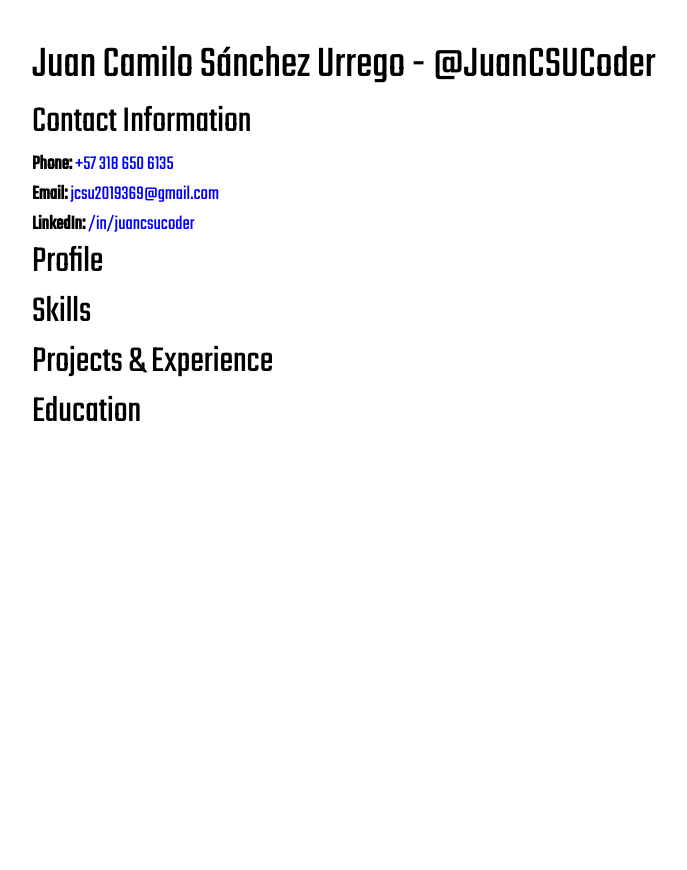
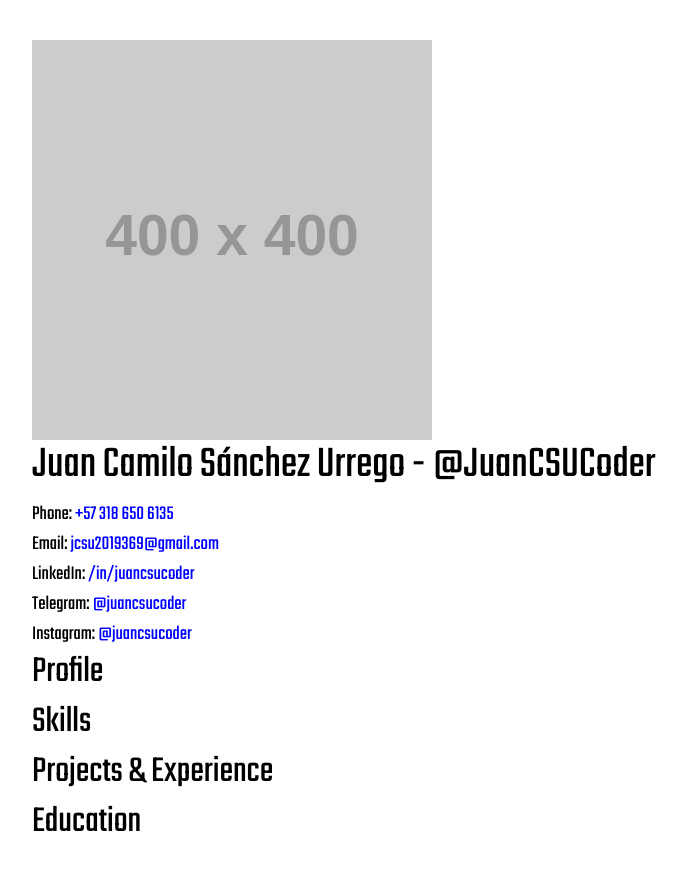
Before and after one commit to JuanCSUCoder/juancsucoder-cv, a Next.js app: page / in a window 1280 px wide. Shown: the top 870 px of the page, without its empty margins (8-695 px from the left). Before the commit the page ends 800 px from the top, so only its background shows below. Built offline with nearby package versions, Linux system fonts and the light colour scheme.

Commit message:
Feat: Adds Placeholder image

```diff
--- /dev/null
+++ b/app/components/custom/TitledElement.tsx
@@ -0,0 +1,13 @@
+import React from "react";
+
+export default function TitledElement({ children, title, href }: {
+    children: React.ReactNode,
+    title: string,
+    href: string
+}) {
+    return (
+      <li>
+        {title}: <a target='_blank' href={href}>{ children }</a>
+      </li>
+    );
+}
--- a/app/page.tsx
+++ b/app/page.tsx
@@ -2,29 +2,37 @@ import Image from 'next/image'
 import Title from '@/components/basic/Title'
 import Subtitle from '@/components/basic/Subtitle'
 import Link from 'next/link'
+import TitledElement from './components/custom/TitledElement';
 
 export default function Home() {
   return (
     <main className="p-8">
-      <Title>Juan Camilo Sánchez Urrego - @JuanCSUCoder</Title>
-      <Subtitle>Contact Information</Subtitle>
+      <div className="flex-row">
+        <Image width={400} height={400} src='https://placehold.co/400' alt='Texto explicativo' />
+        <Title>Juan Camilo Sánchez Urrego - @JuanCSUCoder</Title>
+      </div>
       <ul>
-        <li>
-          <strong>Phone: </strong>
-          <a href="tel:+573186506135">+57 318 650 6135</a>
-        </li>
-        <li>
-          <strong>Email: </strong>
-          <a target="_blank" href="mailto:jcsu2019369@gmail.com">
-            jcsu2019369@gmail.com
-          </a>
-        </li>
-        <li>
-          <strong>LinkedIn: </strong>
-          <a target="_blank" href="https://www.linkedin.com/in/juancsucoder/">
-            /in/juancsucoder
-          </a>
-        </li>
+        <TitledElement title="Phone" href="tel:+573186506135">
+          +57 318 650 6135
+        </TitledElement>
+        <TitledElement title="Email" href="mailto:jcsu2019369@gmail.com">
+          jcsu2019369@gmail.com
+        </TitledElement>
+        <TitledElement
+          title="LinkedIn"
+          href="https://www.linkedin.com/in/juancsucoder/"
+        >
+          /in/juancsucoder
+        </TitledElement>
+        <TitledElement title="Telegram" href="https://t.me/juancsucoder">
+          @juancsucoder
+        </TitledElement>
+        <TitledElement
+          title="Instagram"
+          href="https://www.instagram.com/juancsucoder/"
+        >
+          @juancsucoder
+        </TitledElement>
       </ul>
       <Subtitle>Profile</Subtitle>
       <Subtitle>Skills</Subtitle>
--- a/next.config.js
+++ b/next.config.js
@@ -1,4 +1,13 @@
 /** @type {import('next').NextConfig} */
-const nextConfig = {}
+const nextConfig = {
+	images: {
+		dangerouslyAllowSVG: true,
+    remotePatterns: [
+      {
+				hostname: "placehold.co",
+      },
+    ],
+  },
+};
 
 module.exports = nextConfig
```
